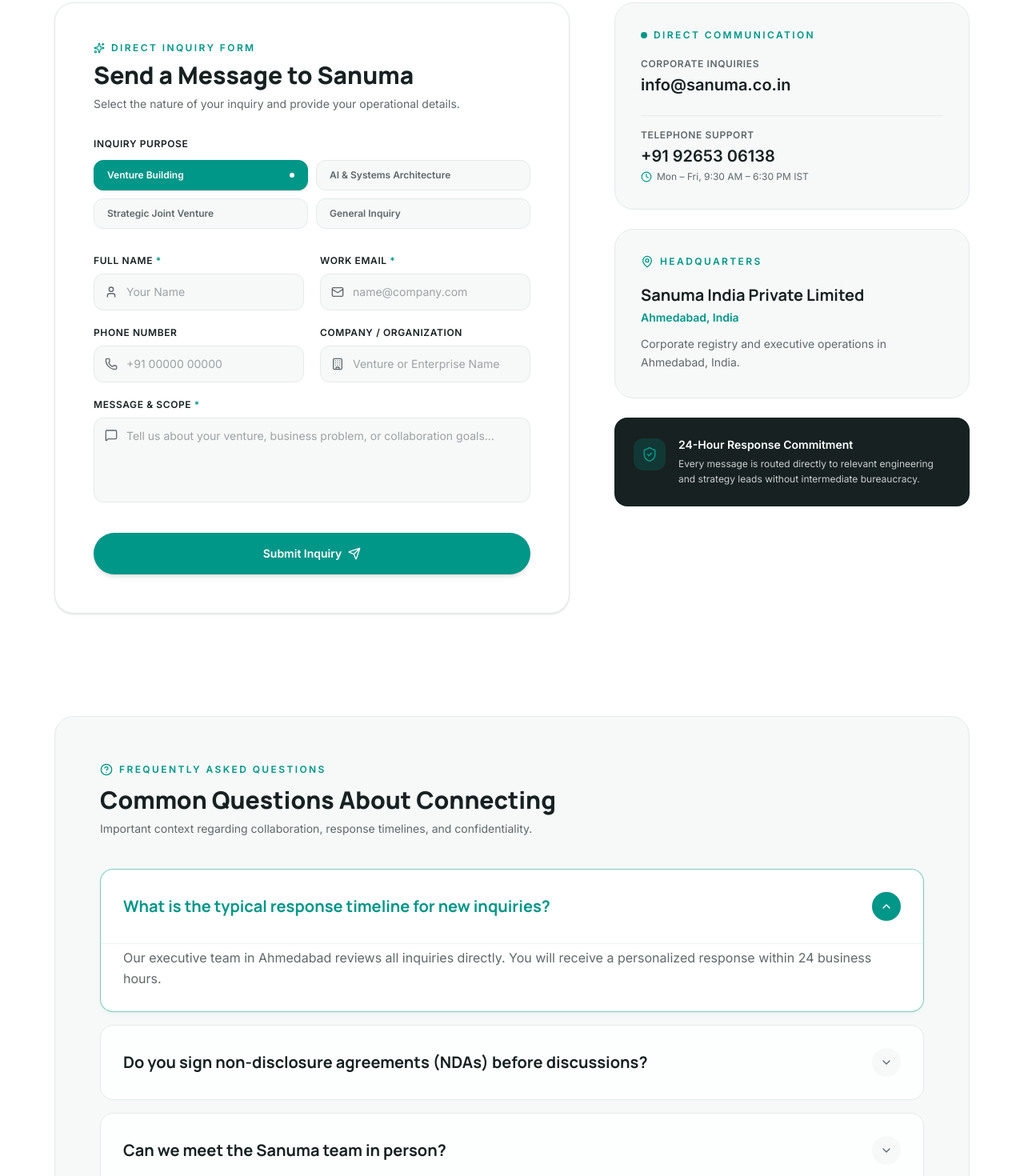
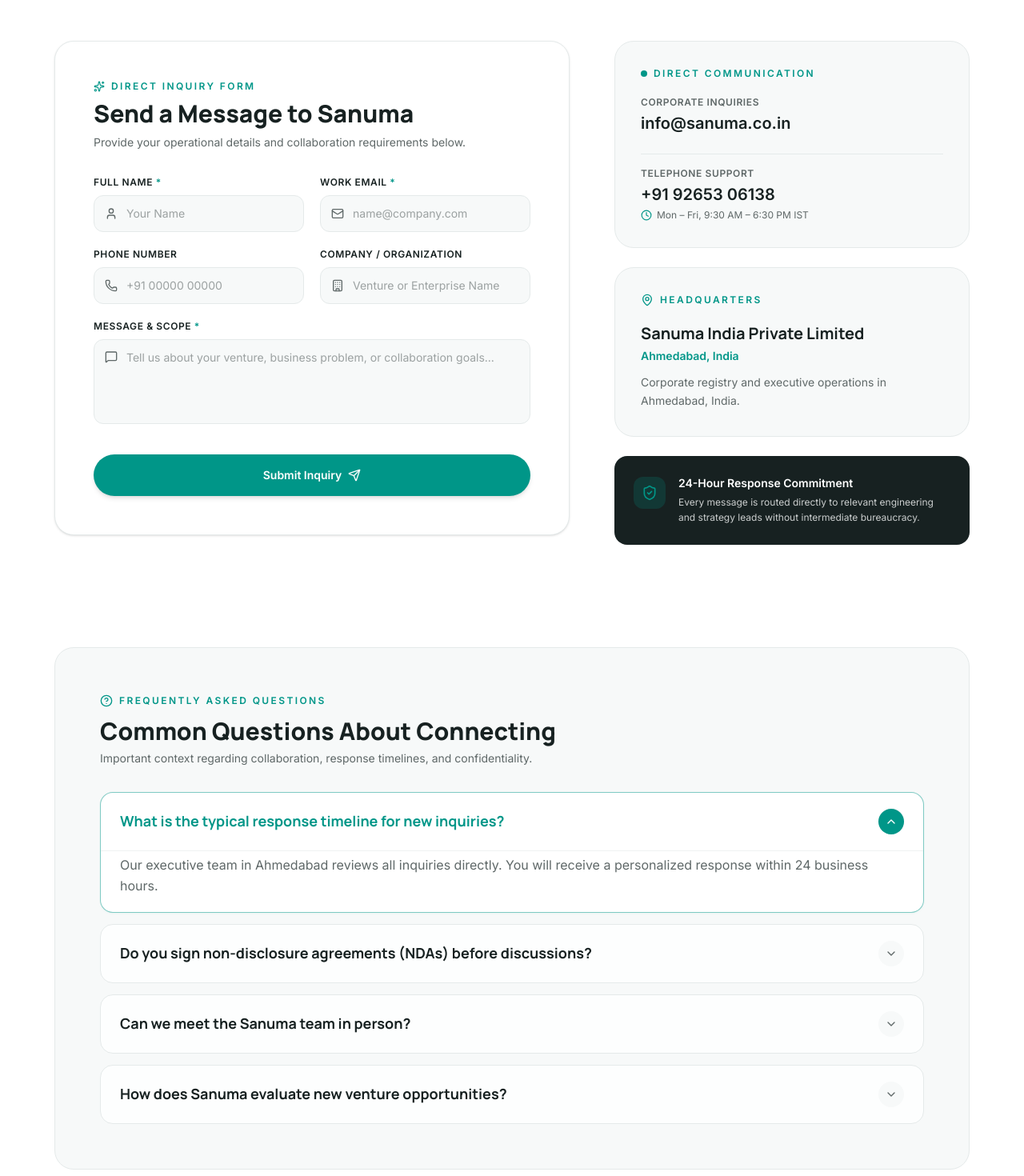
Before and after one commit to sanumapvt/sanuma_website, a Next.js app: page /contact in a window 1280 px wide. Shown: the part 380-1850 px from the top of the page at 80% size. Built offline with nearby package versions, Linux system fonts and the light colour scheme.

Commit message:
fix: center train on track, refine mobile FAQ padding, remove inquiry pills, and balance top spacing across pages

```diff
--- a/src/app/businesses/page.js
+++ b/src/app/businesses/page.js
@@ -49,7 +49,7 @@
         dangerouslySetInnerHTML={{ __html: JSON.stringify(webPageSchema) }}
       />
 
-      <div className="pt-24 sm:pt-20 pb-20 sm:pb-28 bg-white">
+      <div className="pt-28 sm:pt-28 md:pt-32 pb-20 sm:pb-28 bg-white">
         <Container>
           {/* Header */}
           <div className="max-w-3xl mb-12 sm:mb-16">
--- a/src/app/collaborate/page.js
+++ b/src/app/collaborate/page.js
@@ -47,7 +47,7 @@
         dangerouslySetInnerHTML={{ __html: JSON.stringify(webPageSchema) }}
       />
 
-      <div className="pt-28 sm:pt-28 lg:pt-32 pb-20 sm:pb-28 bg-white">
+      <div className="pt-28 sm:pt-28 md:pt-32 pb-20 sm:pb-28 bg-white">
         <Container>
           <div className="grid grid-cols-1 lg:grid-cols-12 gap-8 lg:gap-16 items-start">
             {/* Left Column: Context & Direct Contact */}
--- a/src/app/contact/page.js
+++ b/src/app/contact/page.js
@@ -86,7 +86,7 @@
         dangerouslySetInnerHTML={{ __html: JSON.stringify(webPageSchema) }}
       />
 
-      <div className="pt-24 sm:pt-20 pb-20 sm:pb-28 bg-white">
+      <div className="pt-28 sm:pt-28 md:pt-32 pb-20 sm:pb-28 bg-white">
         <Container>
           {/* Main Page Header */}
           <div className="max-w-3xl mb-12 sm:mb-16">
@@ -190,10 +190,10 @@
           <FadeIn direction="up">
             <section
               aria-labelledby="contact-faq-heading"
-              className="p-8 sm:p-14 rounded-3xl bg-[#F7F9F9] border border-[#E5EAEA]"
+              className="p-4 sm:p-8 md:p-14 rounded-2xl sm:rounded-3xl bg-[#F7F9F9] border border-[#E5EAEA]"
             >
-              <div className="max-w-2xl mb-10">
-                <div className="inline-flex items-center gap-2 mb-3">
+              <div className="max-w-2xl mb-5 sm:mb-8">
+                <div className="inline-flex items-center gap-2 mb-2 sm:mb-3">
                   <HelpCircle className="w-4 h-4 text-[#009688]" />
                   <span className="text-xs font-bold uppercase tracking-[0.2em] text-[#009688]">
                     Frequently Asked Questions
@@ -201,11 +201,11 @@
                 </div>
                 <h2
                   id="contact-faq-heading"
-                  className="text-2xl sm:text-3xl font-extrabold text-[#172121]"
+                  className="text-xl sm:text-3xl font-extrabold text-[#172121]"
                 >
                   Common Questions About Connecting
                 </h2>
-                <p className="mt-2 text-sm text-[#5F6868]">
+                <p className="mt-1.5 text-xs sm:text-sm text-[#5F6868]">
                   Important context regarding collaboration, response timelines, and confidentiality.
                 </p>
               </div>
--- a/src/components/sections/Hero.jsx
+++ b/src/components/sections/Hero.jsx
@@ -15,7 +15,7 @@
 
   return (
     <section
-      className="relative pt-32 pb-20 sm:pt-40 sm:pb-28 lg:pt-48 lg:pb-36 overflow-hidden bg-[#FFFFFF]"
+      className="relative pt-36 pb-20 sm:pt-44 sm:pb-28 lg:pt-52 lg:pb-36 overflow-hidden bg-[#FFFFFF]"
       aria-label="Introduction"
     >
       {/* Full-Canvas Video Background Layer */}
--- a/src/components/sections/PodcastStudioExperience.jsx
+++ b/src/components/sections/PodcastStudioExperience.jsx
@@ -288,7 +288,7 @@
   const progressPercent = (playbackSeconds / activeEpisode.totalSeconds) * 100;
 
   return (
-    <div className="pt-24 sm:pt-28 pb-20 sm:pb-32 bg-[#FAFBFB] relative overflow-hidden">
+    <div className="pt-28 sm:pt-28 md:pt-32 pb-20 sm:pb-32 bg-[#FAFBFB] relative overflow-hidden">
       {/* Background Decorative Studio Gradients */}
       <div className="absolute top-0 left-1/2 -translate-x-1/2 w-[1000px] h-[450px] bg-gradient-to-b from-[#009688]/12 via-[#009688]/4 to-transparent blur-3xl pointer-events-none -z-10" />
       <div className="absolute top-96 right-0 w-[500px] h-[500px] bg-[#0DF0B0]/6 blur-[120px] pointer-events-none -z-10" />
--- a/src/components/ui/AccordionFAQ.jsx
+++ b/src/components/ui/AccordionFAQ.jsx
@@ -13,16 +13,16 @@
   };
 
   return (
-    <div className="space-y-4">
+    <div className="space-y-2.5 sm:space-y-3.5">
       {items.map((item, index) => {
         const isOpen = openIndex === index;
 
         return (
           <div
             key={index}
-            className={`rounded-2xl border overflow-hidden transition-[border-color,background-color,box-shadow] duration-200 ${
+            className={`rounded-xl sm:rounded-2xl border overflow-hidden transition-[border-color,background-color,box-shadow] duration-200 ${
               isOpen
-                ? "bg-white border-[#009688]/50 shadow-md shadow-[#009688]/5"
+                ? "bg-white border-[#009688]/50 shadow-sm shadow-[#009688]/5"
                 : "bg-white/80 border-[#E5EAEA] hover:border-[#009688]/30 hover:bg-white"
             }`}
           >
@@ -32,10 +32,10 @@
                 type="button"
                 onClick={() => toggleItem(index)}
                 aria-expanded={isOpen}
-                className="w-full p-6 sm:p-7 text-left flex items-center justify-between gap-4 cursor-pointer focus:outline-none focus-visible:ring-2 focus-visible:ring-[#009688] rounded-2xl transition-colors group"
+                className="w-full py-3.5 px-4 sm:py-5 sm:px-6 text-left flex items-center justify-between gap-3 sm:gap-4 cursor-pointer focus:outline-none focus-visible:ring-2 focus-visible:ring-[#009688] rounded-xl sm:rounded-2xl transition-colors group"
               >
                 <span
-                  className={`text-base sm:text-lg md:text-xl font-bold transition-colors font-heading ${
+                  className={`text-[15px] sm:text-lg font-bold transition-colors font-heading leading-snug ${
                     isOpen ? "text-[#009688]" : "text-[#172121] group-hover:text-[#009688]"
                   }`}
                 >
@@ -43,13 +43,13 @@
                 </span>
 
                 <div
-                  className={`w-9 h-9 rounded-full flex items-center justify-center flex-shrink-0 transition-all duration-300 ${
+                  className={`w-7 h-7 sm:w-8 sm:h-8 rounded-full flex items-center justify-center flex-shrink-0 transition-all duration-300 ${
                     isOpen
                       ? "bg-[#009688] text-white rotate-180 shadow-xs"
                       : "bg-[#F7F9F9] text-[#5F6868] group-hover:bg-[#009688]/10 group-hover:text-[#009688]"
                   }`}
                 >
-                  <ChevronDown className="w-4 h-4 transition-transform duration-300" aria-hidden="true" />
+                  <ChevronDown className="w-3.5 h-3.5 sm:w-4 sm:h-4 transition-transform duration-300" aria-hidden="true" />
                 </div>
               </button>
             </h3>
@@ -77,8 +77,8 @@
                   }}
                   className="overflow-hidden"
                 >
-                  <div className="px-6 pb-6 sm:px-7 sm:pb-7 pt-1 border-t border-[#E5EAEA]/60">
-                    <p className="text-sm sm:text-base text-[#5F6868] leading-relaxed">
+                  <div className="px-4 pb-4 sm:px-6 sm:pb-5 pt-1 border-t border-[#E5EAEA]/60">
+                    <p className="text-xs sm:text-sm md:text-base text-[#5F6868] leading-relaxed">
                       {item.answer}
                     </p>
                   </div>
--- a/src/components/ui/ContactForm.jsx
+++ b/src/components/ui/ContactForm.jsx
@@ -3,15 +3,7 @@
 import { useState } from "react";
 import { Send, CheckCircle2, User, Mail, Phone, Building, MessageSquare, Sparkles } from "lucide-react";
 
-const TOPICS = [
-  "Venture Building",
-  "AI & Systems Architecture",
-  "Strategic Joint Venture",
-  "General Inquiry",
-];
-
 export default function ContactForm() {
-  const [selectedTopic, setSelectedTopic] = useState("Venture Building");
   const [formData, setFormData] = useState({
     name: "",
     email: "",
@@ -78,35 +70,8 @@
           Send a Message to Sanuma
         </h2>
         <p className="mt-2 text-sm text-[#5F6868]">
-          Select the nature of your inquiry and provide your operational details.
+          Provide your operational details and collaboration requirements below.
         </p>
-      </div>
-
-      {/* Inquiry Topic Selection Pills */}
-      <div className="mb-8">
-        <label className="block text-xs font-bold uppercase tracking-wider text-[#172121] mb-3">
-          Inquiry Purpose
-        </label>
-        <div className="grid grid-cols-2 sm:grid-cols-2 gap-2.5">
-          {TOPICS.map((topic) => {
-            const isSelected = selectedTopic === topic;
-            return (
-              <button
-                type="button"
-                key={topic}
-                onClick={() => setSelectedTopic(topic)}
-                className={`px-4 py-2.5 rounded-xl text-xs font-semibold transition-all text-left flex items-center justify-between border cursor-pointer ${
-                  isSelected
-                    ? "bg-[#009688] text-white border-[#009688] shadow-sm"
-                    : "bg-[#F7F9F9] text-[#5F6868] border-[#E5EAEA] hover:border-[#009688]/40 hover:text-[#172121]"
-                }`}
-              >
-                <span>{topic}</span>
-                {isSelected && <span className="w-1.5 h-1.5 rounded-full bg-white ml-2" />}
-              </button>
-            );
-          })}
-        </div>
       </div>
 
       {/* Name and Email Grid */}
```
Also changed, not shown: src/app/about/page.js (+6 -6 lines), src/app/how-we-build/page.js (+6 -6 lines), src/components/sections/HowWeBuild.jsx (+11 -30 lines).
